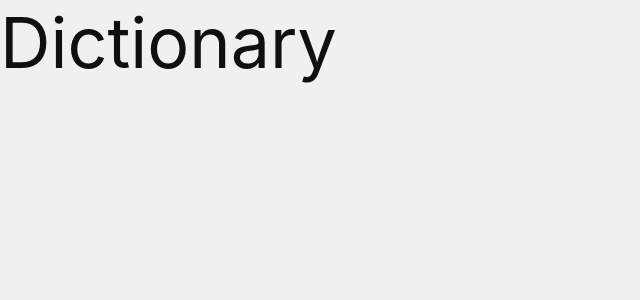
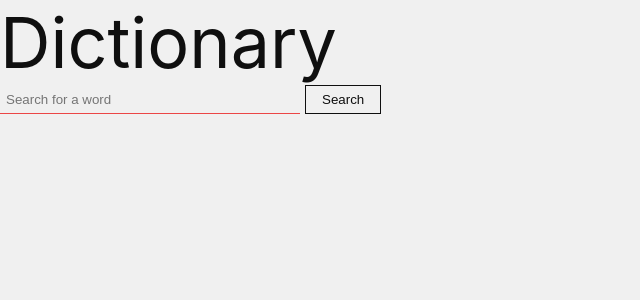
Before and after one commit to wwwavvves/dictionary_react_addon_shecodes, a React (Create React App) app: page / in a window 1280 px wide. Shown: the top 300 px of the page, without its empty margins (0-640 px from the left). Built offline with nearby package versions, Linux system fonts and the light colour scheme.

Commit message:
Added search form

```diff
--- a/src/App.js
+++ b/src/App.js
@@ -1,11 +1,11 @@
 import './App.css';
+import Search from "./Search";
 
 function App() {
   return (
     <div className="App">
-      <header className="App-header">
-       Dictionary
-      </header>
+      <header className="App-header">Dictionary</header>
+      <Search />
     </div>
   );
 }
--- /dev/null
+++ b/src/Search.css
@@ -0,0 +1,17 @@
+.input {
+  border: none;
+  border-bottom: 1px solid #0f0f0f;
+  padding: 6px;
+  width: 300px;
+}
+
+.search-btn {
+  border: 1px solid #0f0f0f;
+  padding: 6px 16px;
+  margin-left: 5px;
+}
+
+.input:focus-visible {
+  outline: none;
+  border-color: #EB4646;
+}
--- /dev/null
+++ b/src/Search.js
@@ -0,0 +1,25 @@
+import React, { useState } from "react";
+import "./Search.css";
+
+export default function Search() {
+    const [keyword, setKeyword] = useState(null);
+
+    function handleSubmit(event) {
+        event.preventDefault();
+        alert(keyword);
+    }
+
+    function handleKeywordChange(event) {
+        setKeyword(event.target.value);
+    }
+
+  return (
+    <div className="Search">
+      <form onSubmit={handleSubmit}>
+        <input type="search" className="input" placeholder="Search for a word" autoFocus onChange={handleKeywordChange}/>
+        <input type="submit" className="search-btn" value=
+        'Search' />
+      </form>
+    </div>
+  );
+}
```
